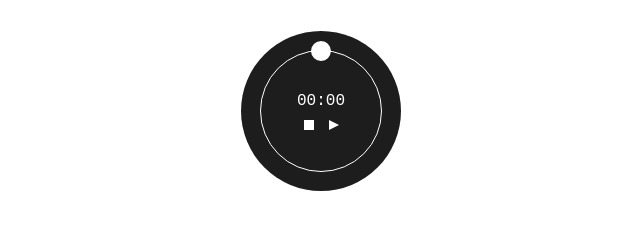
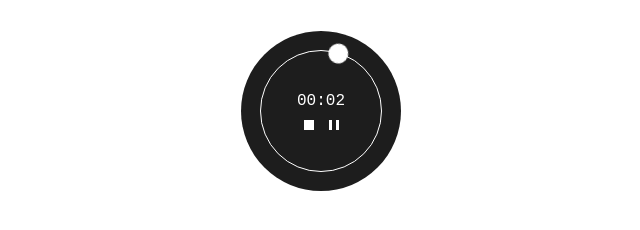
Before and after one commit to CasJuan/practica-cronometro, a plain HTML site: page index.html in a window 1280 px wide. Both pictures are taken after a click on the element 652 px from the left and 125 px from the top of the page. Shown: the full height of the page, 319-959 px from the left. Drawn offline with Linux system fonts and the light colour scheme.

Commit message:
[add] manejo de funcionalidades

```diff
--- a/script.js
+++ b/script.js
@@ -0,0 +1,53 @@
+const stopwatch = document.getElementById('stopwatch');
+const playPauseButton = document.getElementById('play-pause');
+const secondsSphere = document.getElementById('second-sphere');
+
+
+let stopwatchInterval;
+let runningTime = 0;
+
+const playPause = () => {
+    const isPaused = !playPauseButton.classList.contains('running');
+    if(isPaused){
+        playPauseButton.classList.add('running');
+        start();
+    }else{
+        playPauseButton.classList.remove('running');
+        pause();
+    }
+}
+
+const pause = () => {
+    secondsSphere.style.animatioPlayState = 'paused';
+    clearInterval(stopwatchInterval);
+}
+
+const stop = () => {
+    secondsSphere.style.transform = 'rotate(-90deg) translateX(60px)';
+    secondsSphere.style.animation = 'none';
+    playPauseButton.classList.remove('runnig');
+    runningTime = 0;
+    clearInterval(stopwatchInterval);
+    stopwatch.textContent = '00:00';
+}
+
+
+const start = () => {
+    secondsSphere.style.animation = 'rotacion 60s linear infinite';
+    let startTime = Date.now() - runningTime;
+    secondsSphere.style.animationPlayState = 'runnig';
+    stopwatchInterval = setInterval( () => {
+        runningTime = Date.now() -startTime;
+        stopwatch.textContent = calculateTime(runningTime);
+    }, 1000)
+}
+
+const calculateTime = runningTime => {
+    const total_seconds = Math.floor(runningTime / 1000);
+    const total_minutes = Math.floor(total_seconds / 60);
+
+    const display_seconds = (total_seconds % 60).toString().padStart(2, "0");
+    const display_minutes = total_minutes.toString().padStart(2, "0");
+
+    return `${display_minutes}:${display_seconds}`;
+}
```
Also changed, not shown: index.html (+0 -1 lines).
